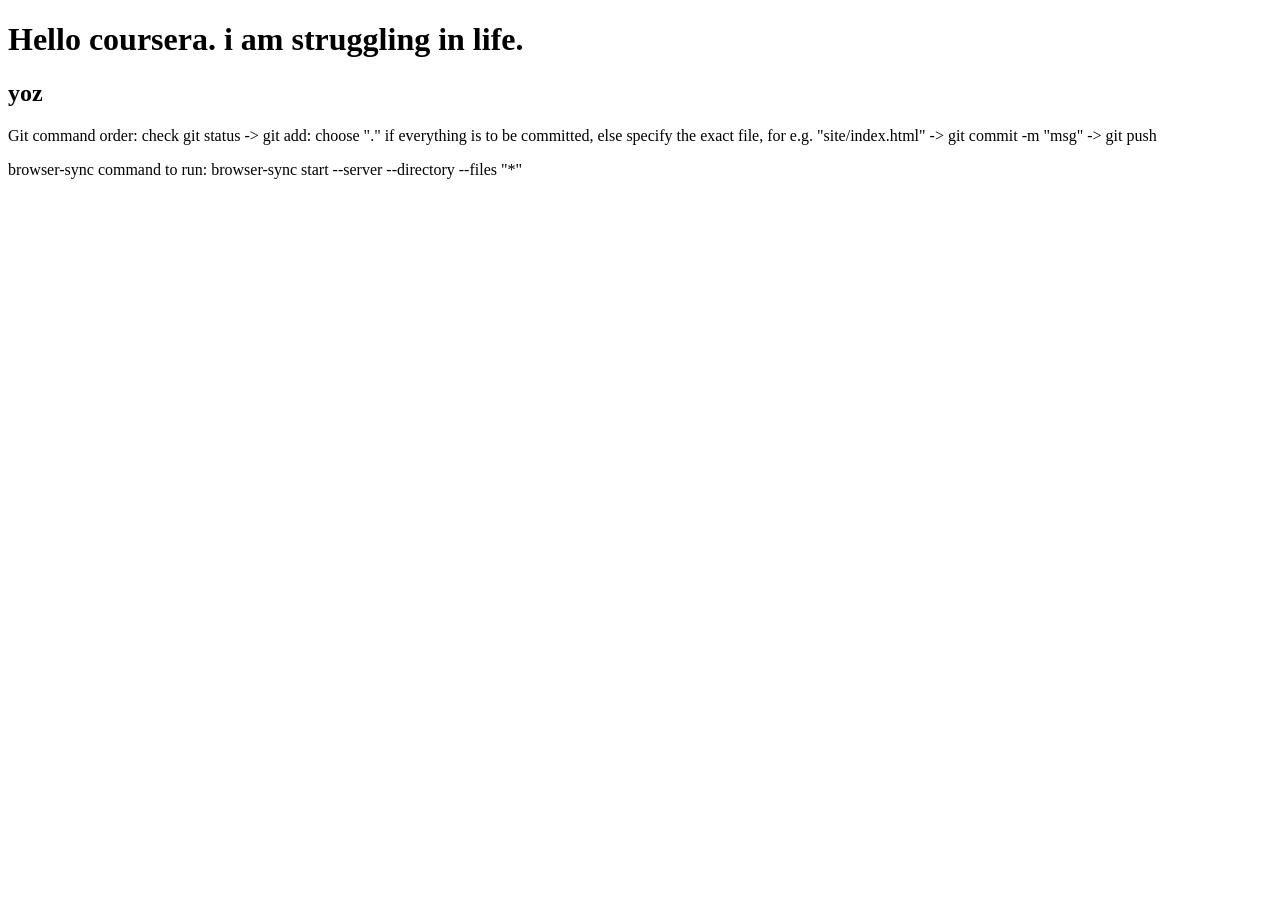
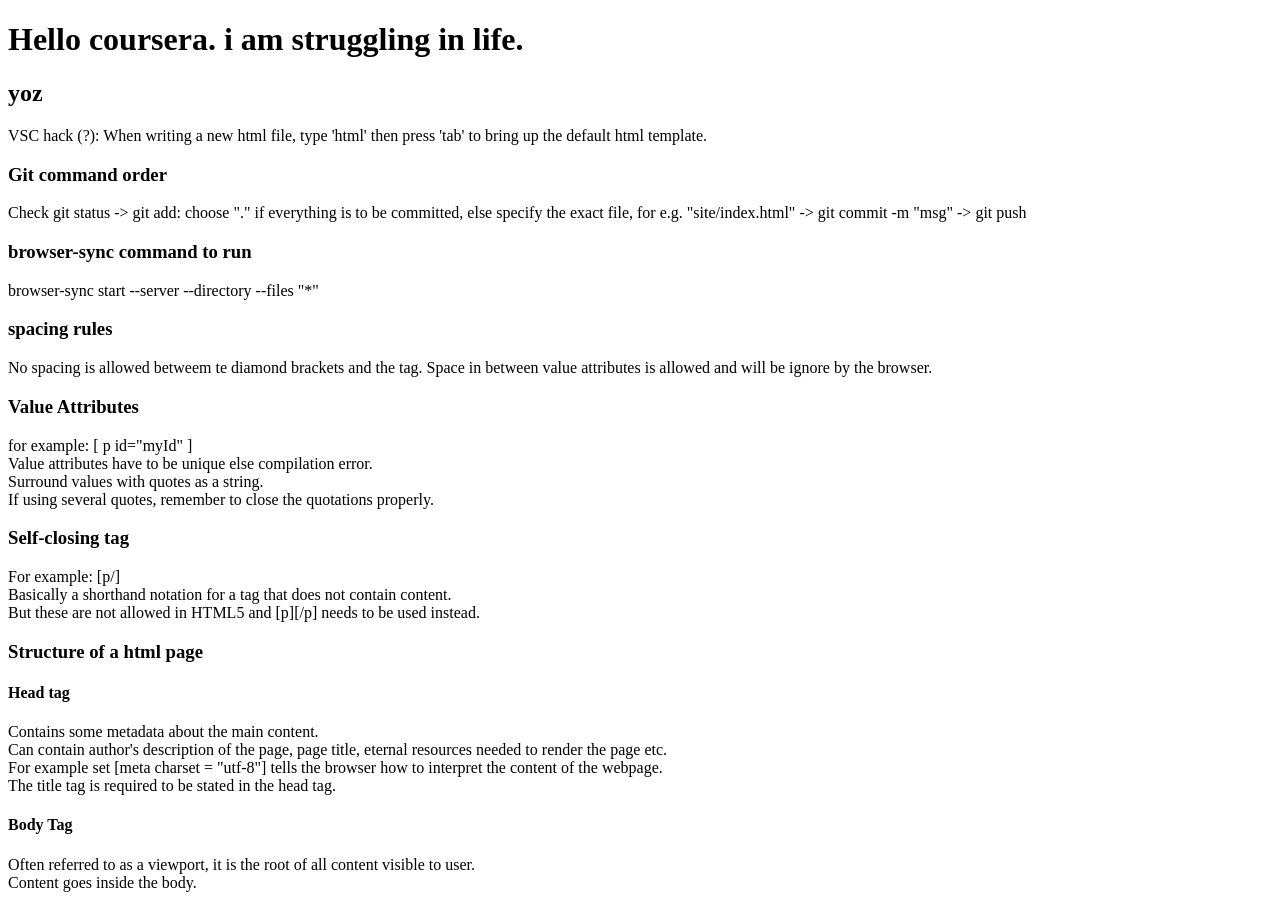
Before and after one commit to Hazel1603/coursera-test, a plain HTML site: page site/index.html in a window 1280 px wide. Before the commit the page ends 800 px from the top, so only its background shows below. Drawn offline with Linux system fonts and the light colour scheme.

Commit message:
Better organisation

```diff
--- a/site/index.html
+++ b/site/index.html
@@ -2,14 +2,51 @@
 <html>
 <head>
 	<title>Hello Coursera</title>
+	<meta charset="utf-8">
 </head>
 <body>
-<h1> Hello coursera. i am struggling in life. <h1>
+<h1> Hello coursera. i am struggling in life. </h1>
 <h2> yoz</h2>
-<p> Git command order: check git status ->
-	git add: choose "." if everything is to be committed, else specify the exact file, for e.g. "site/index.html" ->
+<p> VSC hack (?): When writing a new html file, type 'html'
+	then press 'tab' to bring up the default html template.
+</p>
+
+<h3>Git command order </h3>
+<p> Check git status ->
+	git add: choose "." if everything is to be committed,
+	else specify the exact file, for e.g. "site/index.html" ->
 	git commit -m "msg" -> git push </p>
 
-<p> browser-sync command to run: browser-sync start --server  --directory --files "*"</p>
+<h3>browser-sync command to run </h3>
+<p>browser-sync start --server  --directory --files "*" </p>
+
+<h3> spacing rules</h3>
+<p>No spacing is allowed betweem te diamond brackets and the tag.
+	Space in between value attributes is allowed and will be ignore by the browser.
+</p>
+
+<h3>Value Attributes</h3>
+<p> for example: [ p id="myId" ] <br> Value attributes have to be unique else
+	compilation error. <br> Surround values with quotes as a string. <br>
+	If using several quotes, remember to close the quotations properly.
+</p>
+
+<h3>Self-closing tag</h3>
+<p> For example: [p/] <br>
+	Basically a shorthand notation for a tag that does not contain content. <br>
+	But these are not allowed in HTML5 and [p][/p] needs to be used instead.
+</p>
+
+<h3>Structure of a html page</h3>
+<h4>Head tag</h4>
+<p>Contains some metadata about the main content. <br>
+	Can contain author's description of the page, page title, eternal resources needed to render the page etc. <br>
+	For example set [meta charset = "utf-8"] tells the browser how to interpret the content of the webpage. <br>
+	The title tag is required to be stated in the head tag. <br>
+</p>
+<h4>Body Tag</h4>
+<p>Often referred to as a viewport, it is the root of all content visible to user. <br>
+	Content goes inside the body.
+</p>
 </body>
 </html>
```
